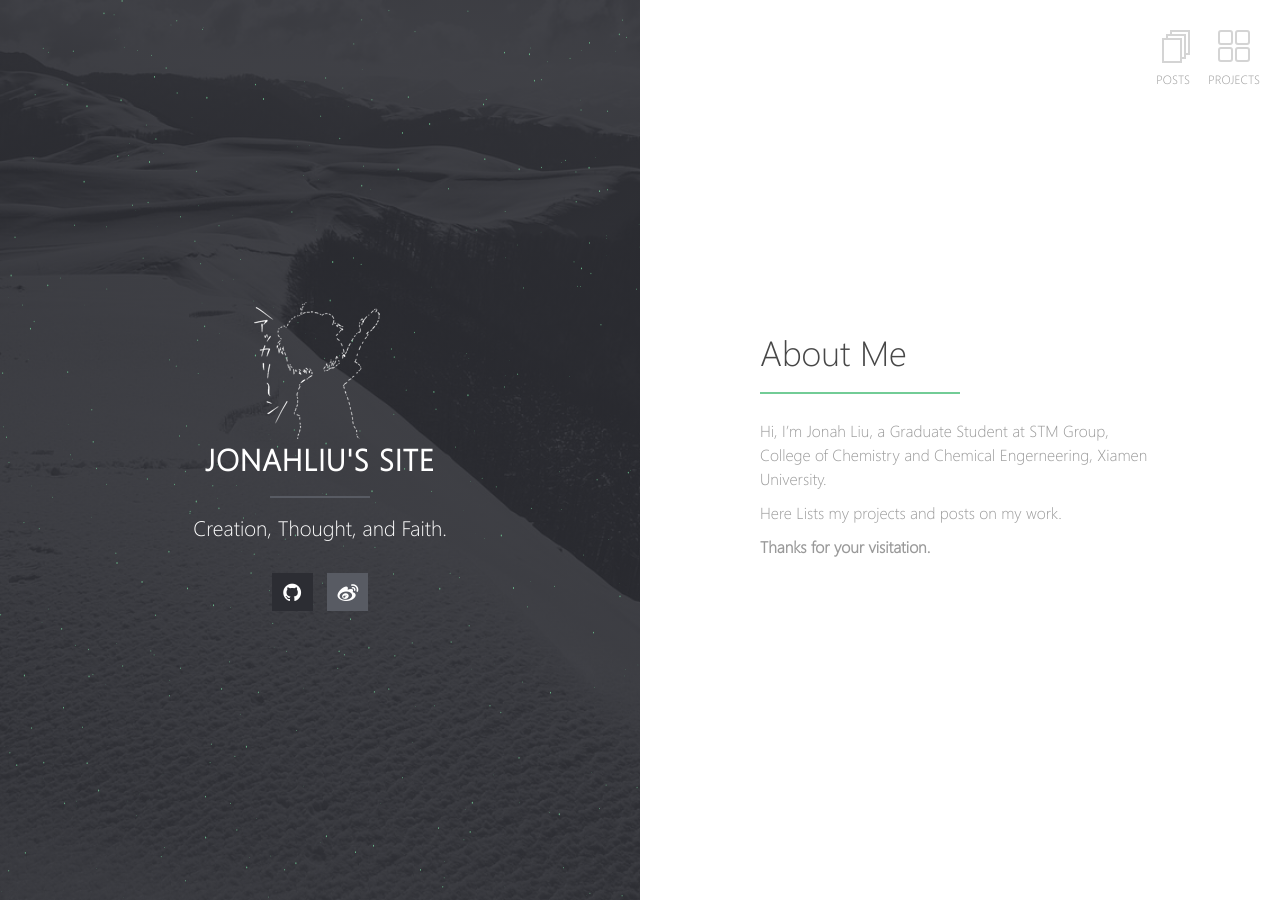
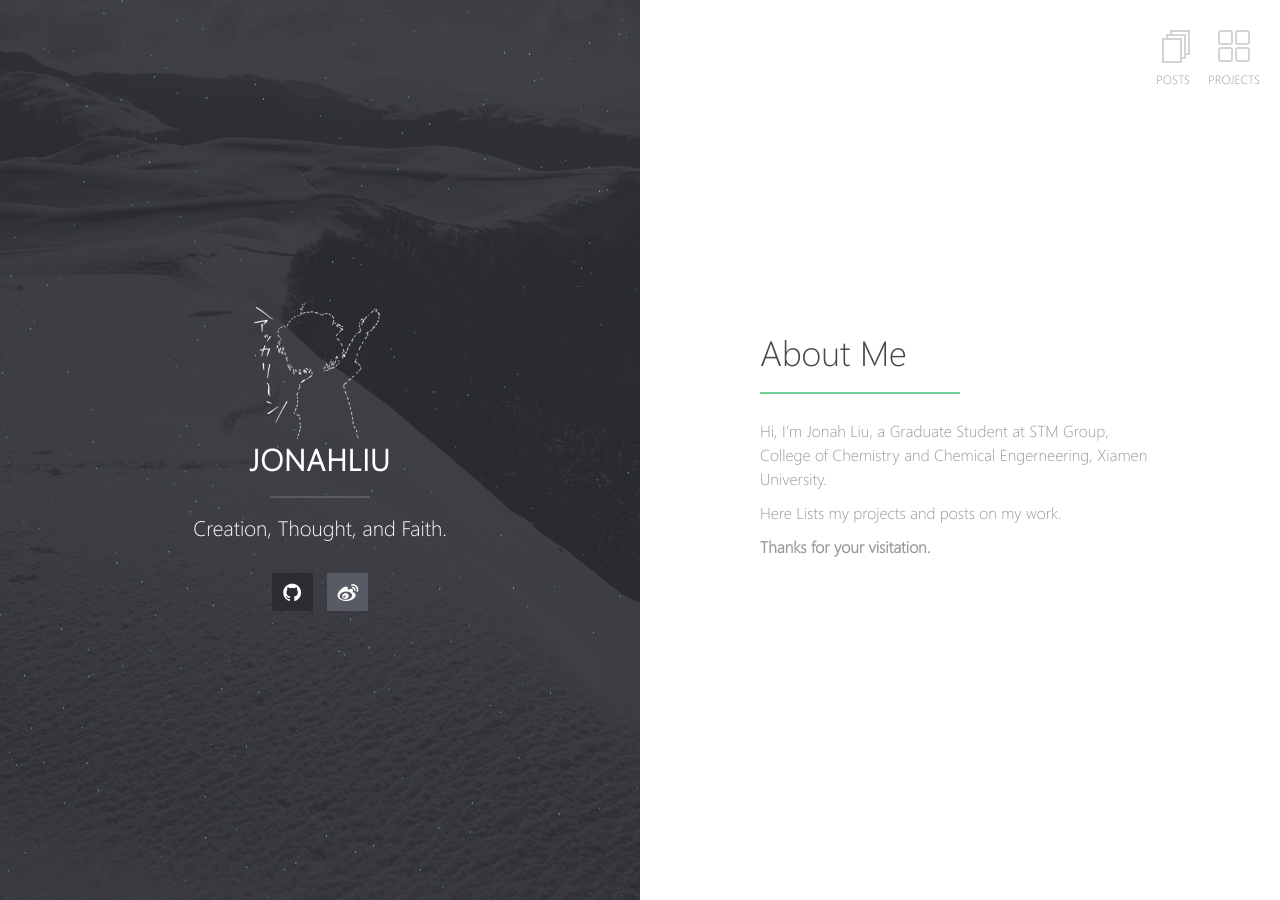
Before and after one commit to shuayliu/shuayliu.github.io, a Jekyll site: the page built from index.md, in a window 1280 px wide. Built offline with Jekyll 4.4.1, drawn with Linux system fonts in a browser that asks for light colours; our own code applies the rules of GitHub Pages for plain Markdown files.

Commit message:
no message

```diff
--- a/_config.yml
+++ b/_config.yml
@@ -1,5 +1,5 @@
 # Site
-title: JonahLiu's Site
+title: Jonah<strong>Liu</strong>
 description: Creation, Thought, and Faith.
 url: http://me.jonahliu.cf
 logo: Akarin.png                                       # Site logo
@@ -46,7 +46,7 @@ github:             lsforusual
 #dribbble:          username
 #youtube:           username
 #soundcloud:        username
-weibo:            Ls_pt
+weibo:            jonahliu
 #flickr:            username
 #codepen:           username
 #keybase:           username
```
